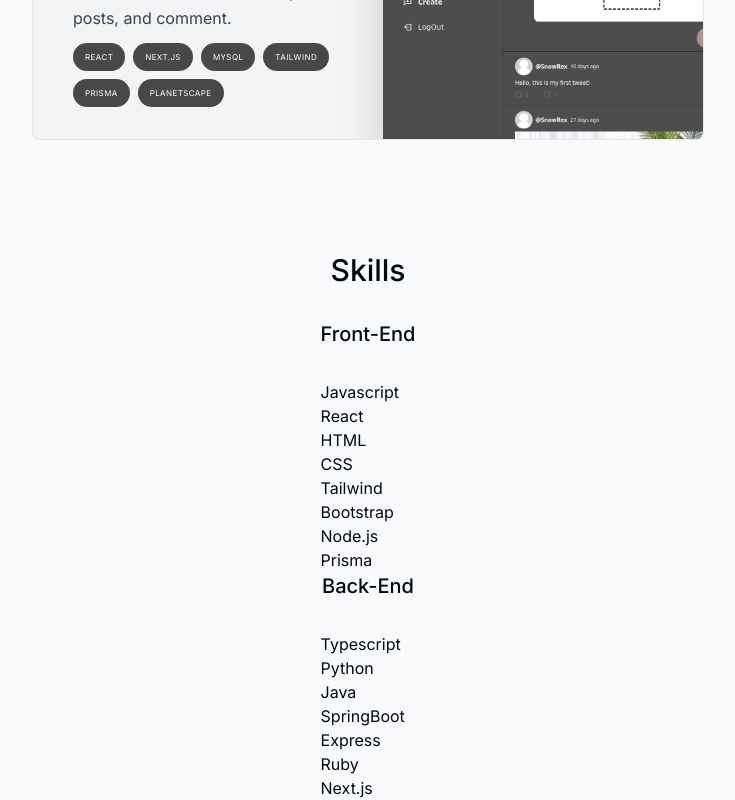
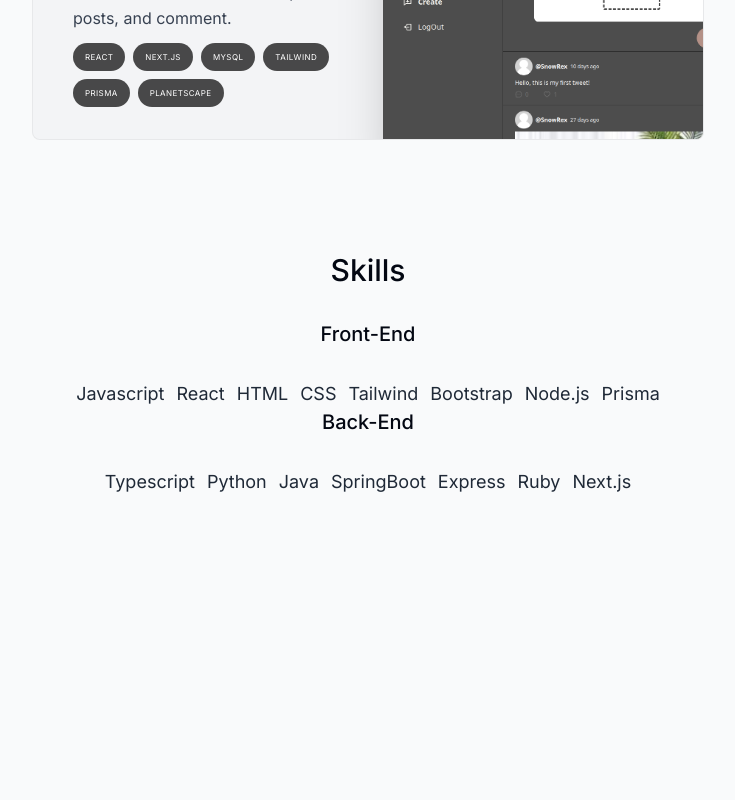
Before and after one commit to JasonMac123/NewPortfolio, a Next.js app: page / in a window 1280 px wide. Shown: the part 2327-3127 px from the top of the page, without its empty margins (272-1007 px from the left). After the commit the page ends 2983 px from the top, so only its background shows below. Built offline with nearby package versions, Linux system fonts and the light colour scheme.

Commit message:
Adds styling to skills list

```diff
--- a/components/Skills.tsx
+++ b/components/Skills.tsx
@@ -29,13 +29,17 @@ const Skills = () => {
   const { ref } = useSectionInView("Skills", 0.3);
 
   return (
-    <section id="skills" ref={ref} className="mt-28">
+    <section
+      id="skills"
+      ref={ref}
+      className="mt-28 max-w-[53rem] scroll-mt-28 text-center sm:mb-40"
+    >
       <SectionTitle>Skills</SectionTitle>
       <div>
         <h3 className="text-xl font-medium capitalize mb-8 text-center">
           Front-end
         </h3>
-        <ul>
+        <ul className="flex flex-wrap justify-center gap-3 text-lg text-gray-800">
           {skillsData.frontEnd.map((skill, i) => {
             return <li key={i}>{skill}</li>;
           })}
@@ -43,10 +47,9 @@ const Skills = () => {
       </div>
       <div>
         <h3 className="text-xl font-medium capitalize mb-8 text-center">
-          {" "}
           Back-end
         </h3>
-        <ul>
+        <ul className="flex flex-wrap justify-center gap-3 text-lg text-gray-800">
           {skillsData.backEnd.map((skill, i) => {
             return <li key={i}>{skill}</li>;
           })}
```
